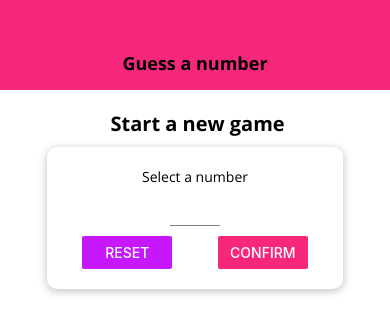
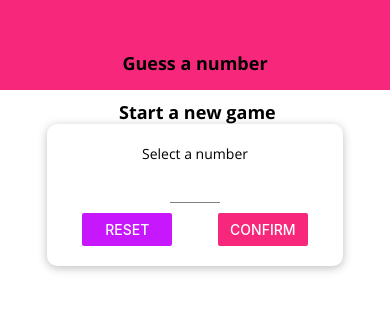
Before and after one commit to MinoThauros/secondReactApp, a React Native app: screen / in a window 390 px wide. Shown: the top 334 px of the page. Built offline with nearby package versions, Linux system fonts and the light colour scheme.

Commit message:
reusable styling

```diff
--- a/App.tsx
+++ b/App.tsx
@@ -11,7 +11,7 @@ const fetchFonts = () => {
   return Font.loadAsync({
     'open-sans':require('./assets/fonts/OpenSans-Regular.ttf'),
     'open-sans-bold':require('./assets/fonts/OpenSans-Bold.ttf')
-  });}//Need to load fonts before render
+  });}//Need to load fonts before render so call on them before anything else
 
 export default function App() {
   const [userNumber, setuserNumber] = useState<any | null>();
--- /dev/null
+++ b/components/BodyText.tsx
@@ -0,0 +1,17 @@
+import React from "react";
+import { Text, StyleSheet } from "react-native";
+
+const BodyText= (props:any)=>{
+    return (
+        <Text style={{...props.styles,...styles.body}}>{props.children}</Text>
+    )
+};
+
+const styles=StyleSheet.create({
+    body:{
+        fontFamily:'open-sans-bold'
+    }
+});
+
+export default BodyText;
+//technique #1 of passing fonts: create light wrapper
--- /dev/null
+++ b/components/TitleText.tsx
@@ -0,0 +1,17 @@
+import React from "react";
+import { Text, StyleSheet } from "react-native";
+
+const TitleText= (props:any)=>{
+    return (
+        <Text style={{...props.styles,...styles.body}}>{props.children}</Text>
+    )
+};
+
+const styles=StyleSheet.create({
+    body:{
+        fontFamily:'open-sans-bold',
+        fontSize:18
+    }
+});
+
+export default TitleText;
--- a/components/header.tsx
+++ b/components/header.tsx
@@ -1,12 +1,12 @@
 import React from 'react';
 import { View, Text, StyleSheet } from 'react-native';
 import Couleur from '../constants/colors'
-
+import TitleText from './TitleText';
 //pass the title of the header later on
 const Header= (props:any)=>{
     return (
         <View style={styles.header}>
-            <Text style={styles.headerTitle}>{props.title}</Text>
+            <TitleText>{props.title}</TitleText >
         </View>
     )
 };
@@ -20,10 +20,6 @@ const styles=StyleSheet.create({
         alignItems:'center',
         justifyContent:'center'
     },
-    headerTitle:{
-        color:'black',
-        fontSize:18,
-        fontFamily:'open-sans-bold'
-    }
+
 })
 export default Header
--- /dev/null
+++ b/constants/default-styles.tsx
@@ -0,0 +1,12 @@
+import { StyleSheet } from "react-native";
+
+export default StyleSheet.create({
+    bodyText:{
+        fontFamily:'open-sans',
+    },
+    title:{
+        fontFamily:'open-sans-bold',
+        fontSize:18,
+    }
+})
+//simple sytlesheets don't need to be exported; just call on the name of the file
--- a/screens/RunningGame.tsx
+++ b/screens/RunningGame.tsx
@@ -3,6 +3,7 @@ import { StyleSheet, View,Text,Button, Alert} from "react-native";
 import Colors from '../constants/colors';
 import NumberContainer from "../components/numberContainer";
 import Card from "../components/card";
+import defaultStyles from "../constants/default-styles";
 
 const generateRandomBetween=(min:number, max:number, exclude:number):number=>{
     min=Math.ceil(min);
@@ -63,7 +64,7 @@ const GameScreen=(props:any)=>{
 
     return(
         <View style={styles.screen} >
-            <Text>Opponent's guess</Text>
+            <Text style={defaultStyles.title}>Opponent's guess</Text>
             <NumberContainer>{currentNumber}</NumberContainer>
             <Card>
                 <View style={styles.buttonStack}>
--- a/screens/StartGameScreen.tsx
+++ b/screens/StartGameScreen.tsx
@@ -12,6 +12,8 @@ import Card from '../components/card';
 import Colors from '../constants/colors';
 import Input from "../components/input";
 import NumberContainer from "../components/numberContainer";
+import BodyText from "../components/BodyText";
+import TitleText from "../components/TitleText";
 
 const StartGameScreen=(props:any)=>{
 
@@ -55,7 +57,7 @@ const StartGameScreen=(props:any)=>{
         confirmedOutput=
         <Card styles={styles.numberBox}>
             <View>
-                <Text>You selected</Text>
+                <BodyText>You selected</BodyText>
                 <NumberContainer>
                     {selectedNumber}
                 </NumberContainer>
@@ -75,9 +77,10 @@ const StartGameScreen=(props:any)=>{
     return(
         <TouchableWithoutFeedback onPress={()=>{Keyboard.dismiss()}}>
             <View style={styles.screen}>
-                <Text style={styles.title}> Start a new game</Text>
+                {/*<Text style={styles.title}> Start a new game</Text>*/}
+                <TitleText style={styles.title}> Start a new game</TitleText>
                 <Card style={styles.inputContainer_card}>
-                    <Text style={styles.text}>Select a number</Text>
+                    <Text style={styles.text }>Select a number</Text>
                     <Input
                         style={styles.input}
                         blurOnSubmit
```
